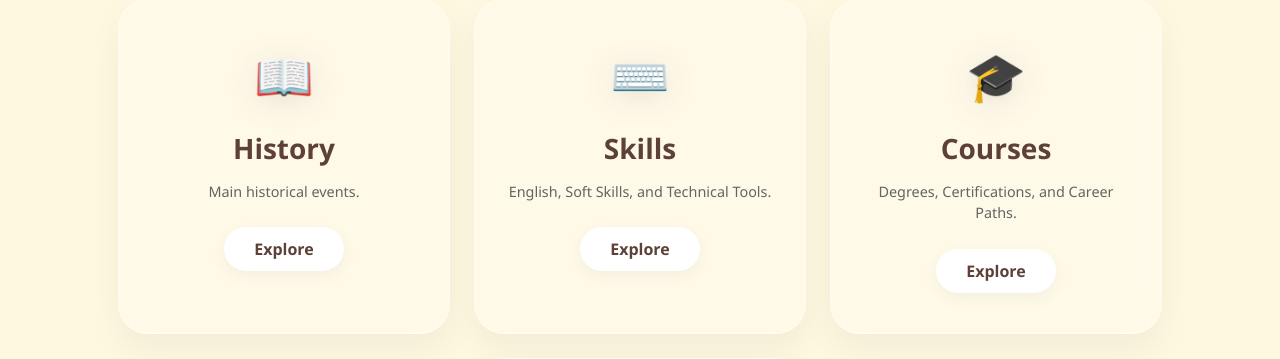
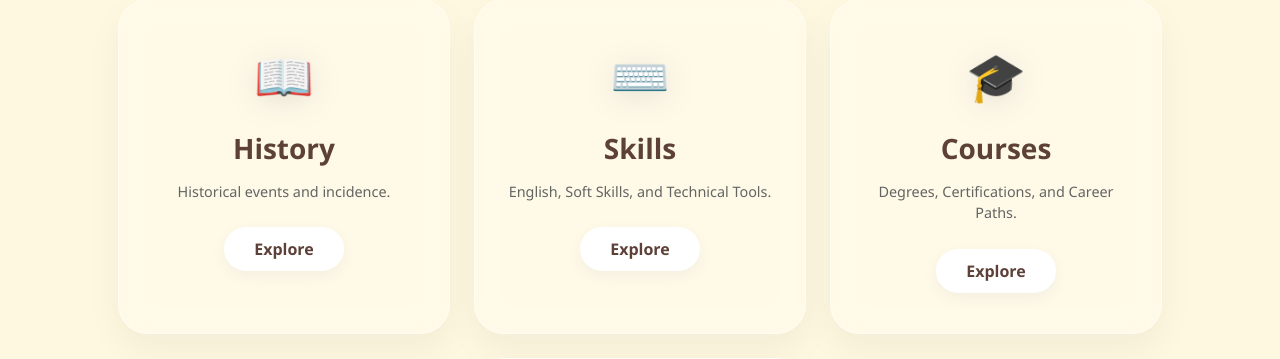
Before and after one commit to deepak9900dg/TRIVORA, a Flask app: page / in a window 1280 px wide. Shown: the part 743-1102 px from the top of the page. Run offline with Flask 3, Linux system fonts and the light colour scheme; data that the repository does not hold is empty.

Commit message:
Update home.html

```diff
--- a/templates/home.html
+++ b/templates/home.html
@@ -23,7 +23,7 @@
             <div class="glass-card">
                 <div class="glass-icon">📖</div>
                 <h3>History</h3>
-                <p>Main historical events.</p>
+                <p>Historical events and incidence.</p>
                 <a href="/category/Skills" class="explore-btn">Explore</a>
             </div>
         </div>
```
